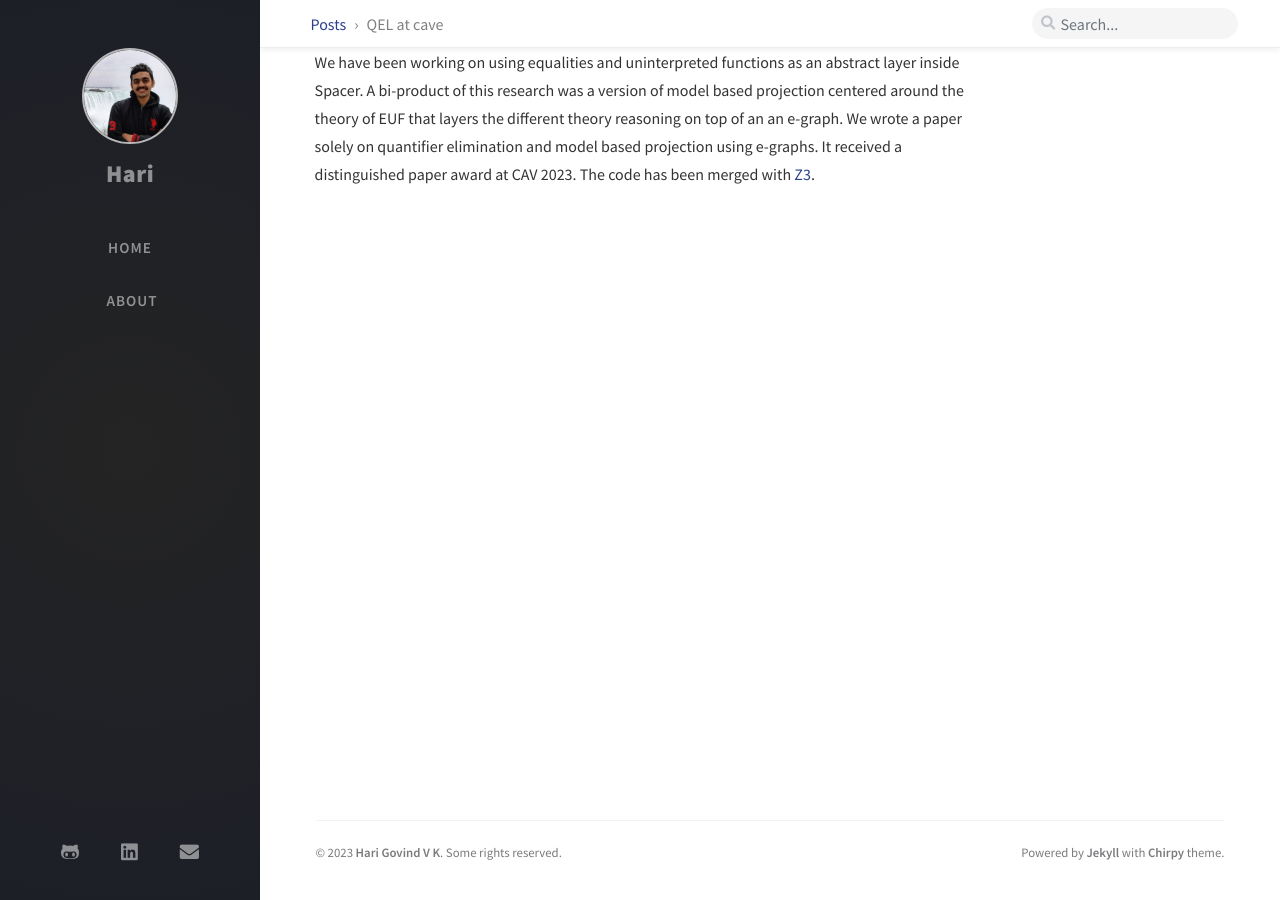
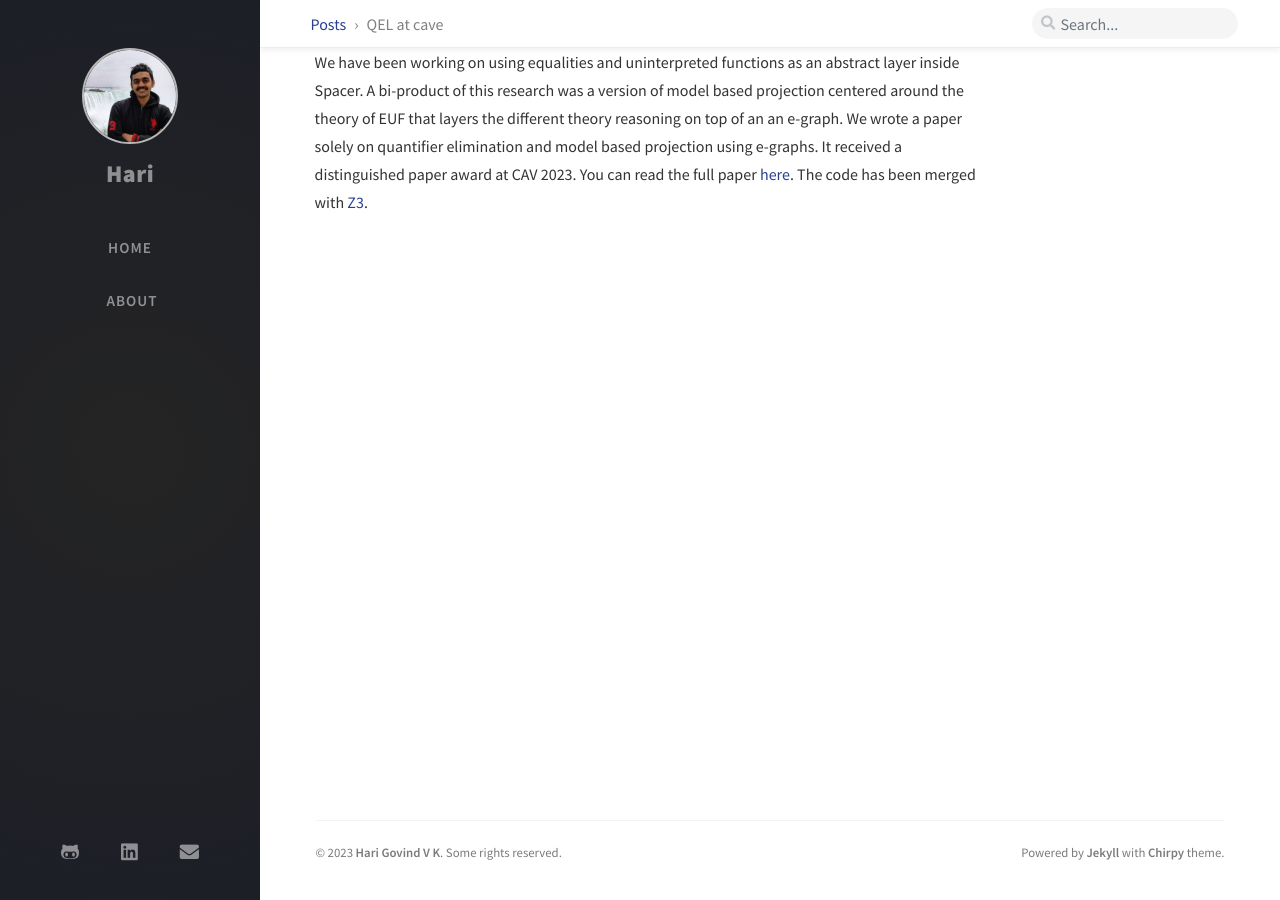
Before and after one commit to hgvk94/hgvk94.github.io, a Jekyll site: the page built from _posts/2023-07-10-qel.md, in a window 1280 px wide. Built offline with Jekyll 4.4.1, drawn with Linux system fonts in a browser that asks for light colours; nearby versions of some CDN libraries; comment, search, counter and statistics services are not loaded.

Commit message:
add link

```diff
--- a/_posts/2023-07-10-qel.md
+++ b/_posts/2023-07-10-qel.md
@@ -13,5 +13,7 @@ a version of model based projection centered around the theory of EUF
 that layers the different theory reasoning on top of an an e-graph. We
 wrote a paper solely on quantifier elimination and model based
 projection using e-graphs. It received a distinguished paper award at
-CAV 2023. The code has been merged with
+CAV 2023. You can read the full paper
+[here](https://link.springer.com/chapter/10.1007/978-3-031-37703-7_4). The
+code has been merged with
 [Z3](https://github.com/Z3Prover/z3/pull/6820).
```
